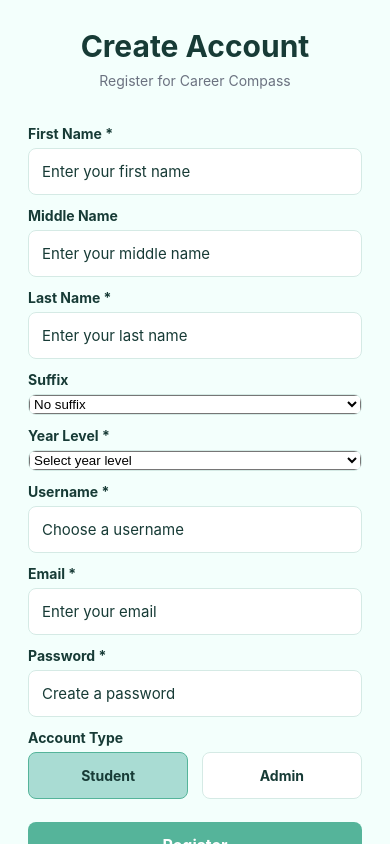
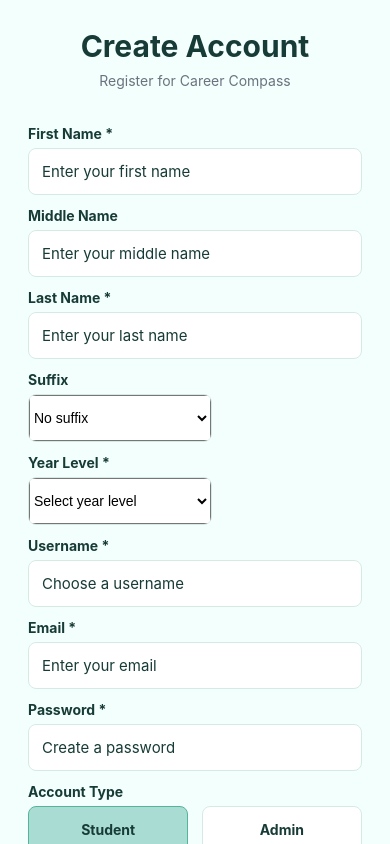
Before and after one commit to JohnbrylleCol2004/CareerCompass, a React Native app: screen /Register in a window 390 px wide. Built offline with nearby package versions, Linux system fonts and the light colour scheme.

Commit message:
feat(auth): improve RegisterScreen layout by adding styles to Picker components

```diff
--- a/src/screens/auth/RegisterScreen.js
+++ b/src/screens/auth/RegisterScreen.js
@@ -154,6 +154,7 @@ export default function RegisterScreen({ navigation }) {
           <Text style={styles.label}>Suffix</Text>
           <View style={styles.pickerContainer}>
             <Picker
+            style={styles.picker}
             selectedValue={suffix}
             onValueChange={setSuffix}
             >
@@ -170,6 +171,7 @@ export default function RegisterScreen({ navigation }) {
           <Text style={styles.label}>Year Level *</Text>
           <View style={styles.pickerContainer}>
             <Picker
+              style={styles.picker}
               selectedValue={academicYear}
               onValueChange={setAcademicYear}
             >
@@ -303,11 +305,20 @@ const styles = StyleSheet.create({
   },
 
   pickerContainer: {
+  width: '55%',
+  height: 48,
   backgroundColor: colors.white,
   borderWidth: 1,
   borderColor: colors.border,
   borderRadius: 8,
   overflow: 'hidden',
+  alignSelf: 'flex-start',
+},
+
+  picker: {
+  height: 48,
+  width: '100%',
+  fontSize: 14,
 },
 
   roleContainer: {
```
Lines whose indentation alone changed are shown as unchanged.
